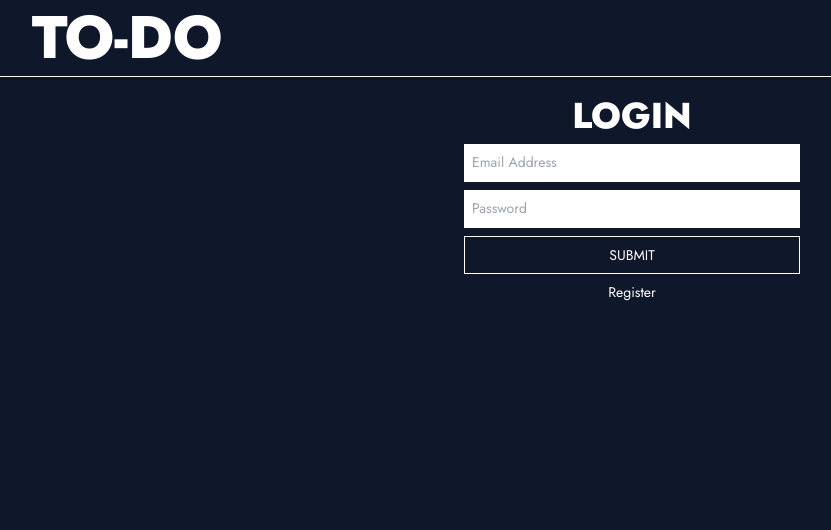
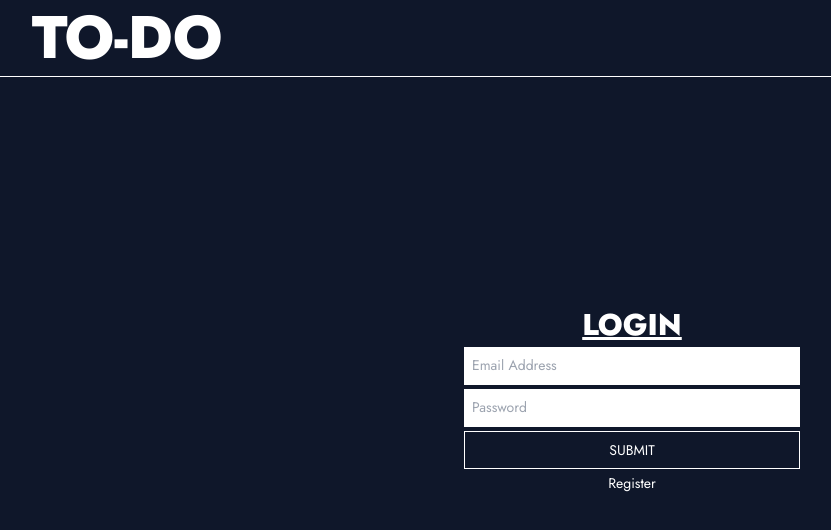
Before and after one commit to sid-lakhani/To-Do, a Next.js app: page / in a window 1280 px wide. Shown: the top 530 px of the page, without its empty margins (8-839 px from the left). Built offline with nearby package versions, Linux system fonts and the light colour scheme; no server answers.

Commit message:
Update Login.js

```diff
--- a/components/Login.js
+++ b/components/Login.js
@@ -9,7 +9,6 @@ export default function Login() {
     const [isLoggingIn, setIsLoggingIn] = useState(true)
 
     const { login, signup, currentUser } = useAuth()
-    console.log(currentUser)
 
     function handleKeyDown(event) {
         if (event.key === 'Enter') {
@@ -34,15 +33,35 @@ export default function Login() {
     }
 
     return (
-        <div className='flex-1 text-xm sm:text-sm flex flex-col justify-center items-center gap-1 sm:gap-2'>
-            <h1 className='font-extrabold select-none text-2xl sm:text-4xl uppercase'>{isLoggingIn ? 'Login' : 'Register'}</h1>
-            {error && <div className='w-full max-w-[40ch] border-rose-300 border text-center select-none border-solid text-rose-400 py-2'>{error}</div>}
-            <input value={email} onChange={(e) => setEmail(e.target.value)} type="text" placeholder='Email Address' onKeyDown= {handleKeyDown} className='outline-none duration-300 border-b-2 border-solid border-white focus:border-cyan-300 text-slate-900 select-none p-2 w-full max-w-[40ch]' />
-            <input value={password} onChange={(e) => setPassword(e.target.value)} type="password" placeholder='Password' onKeyDown={handleKeyDown} className='outline-none duration-300 border-b-2 border-solid border-white focus:border-cyan-300 text-slate-900 select-none p-2 w-full max-w-[40ch]' />
-            <button onClick={submitHandler} className='w-full max-w-[40ch] border border-white border-solid uppercase py-2 duration-300 relative after:absolute after:top-0 after:right-full after:bg-white after:z-10 after:w-full after:h-full overflow-hidden hover:after:translate-x-full after:duration-300 hover:text-slate-900'>
-                <h2 className='relative z-20 select-none'>SUBMIT</h2>
-            </button>
-            <h2 onClick={() => setIsLoggingIn(!isLoggingIn)} className='select-none duration-300 hover:scale-110 hover:opacity-50 cursor-pointer'> {!isLoggingIn ? 'Login' : 'Register'} </h2>
+        <div className='fixed inset-0 flex items-center justify-center bg-inherit overflow-hidden'>
+            <div className='flex-1 flex flex-col text-xm sm:text-sm justify-center items-center gap-1 p-4'>
+                <h1 className='font-extrabold select-none text-3xl uppercase underline'>
+                    {isLoggingIn ? 'Login' : 'Register'}
+                </h1>
+                {error && <div className='w-full max-w-[40ch] border-rose-300 border text-center select-none border-solid text-rose-400 py-2'>{error}</div>}
+                <input
+                    value={email}
+                    id='email'
+                    onChange={(e) => setEmail(e.target.value)}
+                    type="text"
+                    placeholder='Email Address'
+                    onKeyDown= {handleKeyDown}
+                    autoComplete='email'
+                    className='outline-none duration-300 border-b-2 border-solid border-white focus:border-cyan-300 text-slate-900 select-none p-2 w-full max-w-[40ch]' />
+                <input
+                    value={password}
+                    id='password'
+                    onChange={(e) => setPassword(e.target.value)}
+                    type="password"
+                    placeholder='Password'
+                    onKeyDown={handleKeyDown}
+                    autoComplete="current-password"
+                    className='outline-none duration-300 border-b-2 border-solid border-white focus:border-cyan-300 text-slate-900 select-none p-2 w-full max-w-[40ch]' />
+                <button onClick={submitHandler} className='w-full max-w-[40ch] border border-white border-solid uppercase py-2 duration-300 relative after:absolute after:top-0 after:right-full after:bg-white after:z-10 after:w-full after:h-full overflow-hidden hover:after:translate-x-full after:duration-300 hover:text-slate-900'>
+                    <h2 className='relative z-20 select-none'>SUBMIT</h2>
+                </button>
+                <h2 onClick={() => setIsLoggingIn(!isLoggingIn)} className='select-none duration-300 hover:scale-90 hover:opacity-50 cursor-pointer '> {!isLoggingIn ? 'Login' : 'Register'} </h2>
+            </div>
         </div>
     )
 }
```
